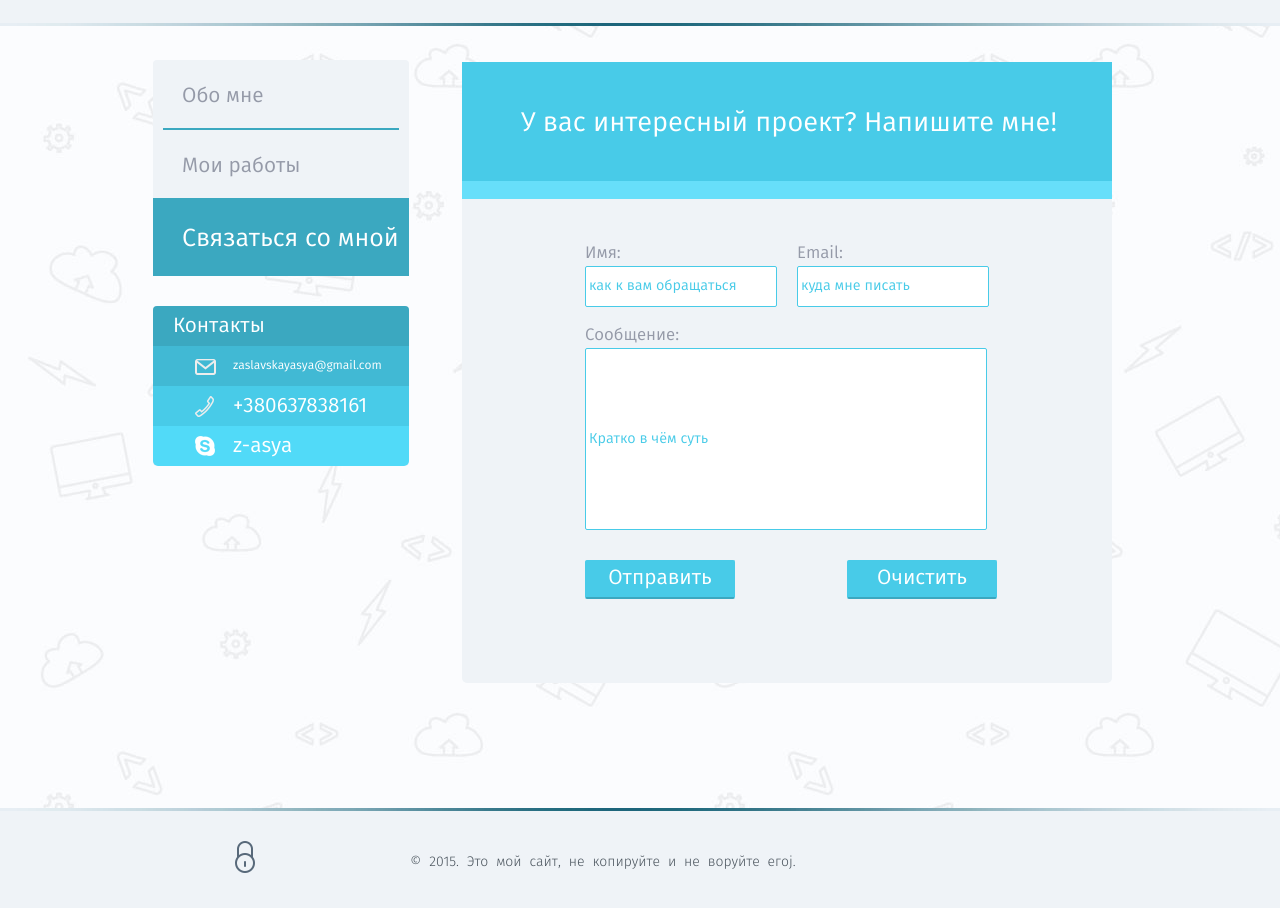
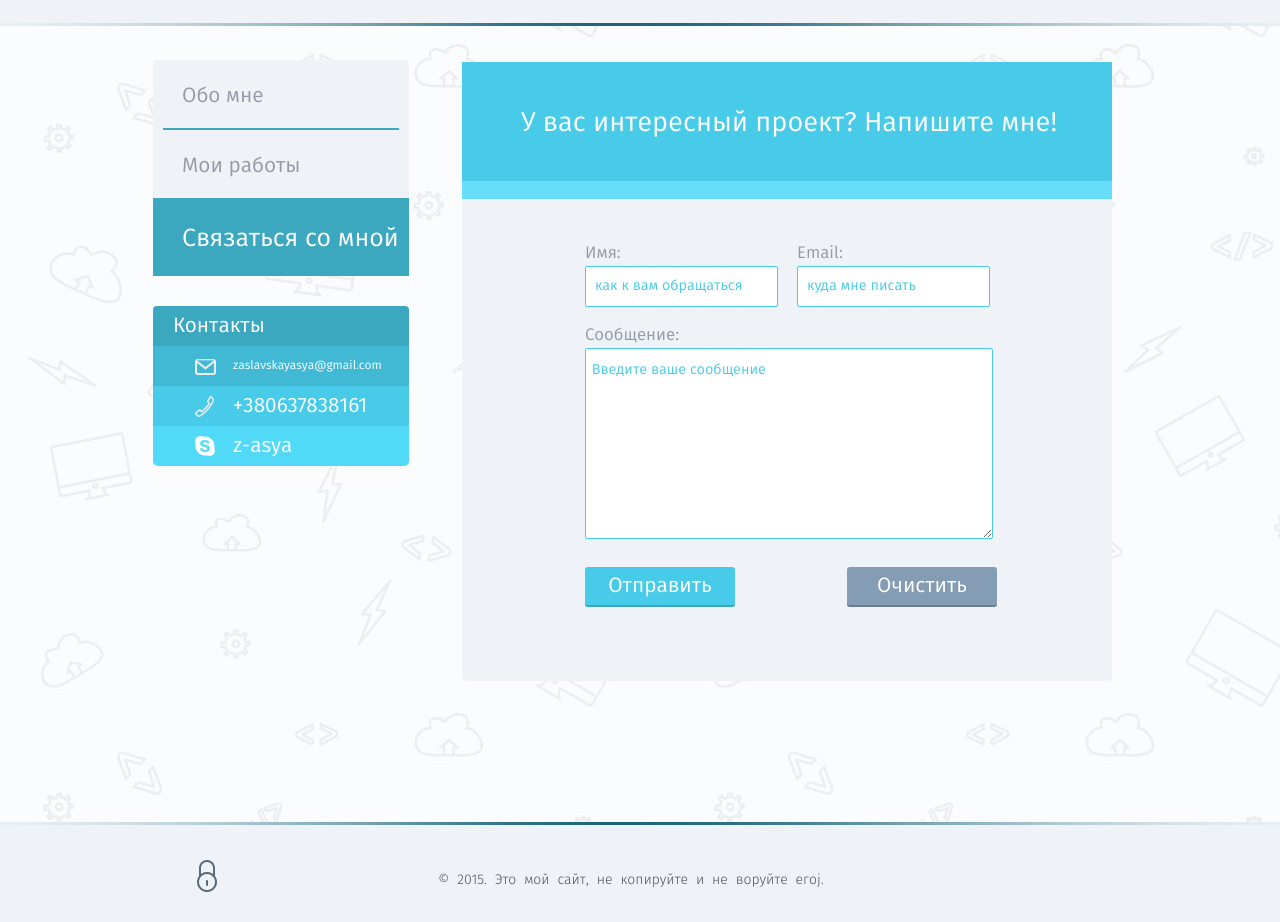
Before and after one commit to zaslavskaya/HomeW1, a website: page app/contact_asya.html in a window 1280 px wide. Shown: the part 97-1019 px from the top of the page. Drawn offline with Linux system fonts and the light colour scheme.

Commit message:
redactions

```diff
--- a/app/contact_asya.html
+++ b/app/contact_asya.html
@@ -32,7 +32,7 @@
             <div class="header_wrap">
                 <!-- LOGO -->
                 <div class="logo">
-                    <a href="#"><img src="img/logo.png" alt="logo"></a>
+                    <a href="index.html"><img src="img/logo.png" alt="logo"></a>
                     <span class="logo_hidden">Сайт портфолио</span>
                 </div>
                 <!-- LOGO END -->
@@ -44,7 +44,7 @@
                     <ul class="social cf">
                         <li class="vk"><a href="https://vk.com/id3310169"><span class="social_hidden">vk</span></a></li>
                         <li class="fb"><a href="https://www.facebook.com/moe.e.mail"><span class="social_hidden">fb</span></a></li>
-                        <li class="tw"><a href="autorization.html"><span class="social_hidden">tw</span></a></li>
+                        <li class="tw"><a href="https://twitter.com/it_Z_Asya"><span class="social_hidden">tw</span></a></li>
                         <li class="git"><a href="https://github.com/zaslavskaya"><span class="social_hidden">git</span></a></li>
                     </ul>
                 </div>
@@ -73,48 +73,44 @@
                 <!-- CONTACTS END -->
             </aside>
             <!-- LEFT BOX  unchange_content END-->
-            <section class="change_content">
+            <section class="change_content" >
                 <!-- MAIN INFORMATION -->
                 <article class="info_box">
                     <div class="info_box_cotact_head">
                         <h4 class="info_boxes_name contact_name titles_style">У вас интересный проект? Напишите мне!</h4></div>
                     <div class="cf info_about_wrap ">
-
+                        <!-- Form start-->
                         <form class="contact_form cf">
-
                             <div class="name_mail_left">
-                              <label for="resp_name">Имя:</label>
-                              <input  name="resp_name" type="mail" placeholder="как к вам обращаться"/>
+                                <label >Имя:</label>
+                                <input class="input_name" name="resp_name" type="email" placeholder="как к вам обращаться" />
                             </div>
-
-                          <div  class="name_mail_right">
-                              <label for="e-mail">Email:</label>
-                              <input  name="e-mail" type="text" placeholder="куда мне писать"/>
+                            <div class="name_mail_right">
+                                <label >Email:</label>
+                                <input class="input_mail" name="e-mail" type="text" placeholder="куда мне писать" />
                             </div>
-
-
                             <div class="message_down">
-                            <label for="call_back">Cообщение:</label>
-                            <input  name="call_back textarea" type="textarea" placeholder="Кратко в чём суть"/>
+                                <label >Cообщение:</label>
+                                <textarea rows="6" cols="50"> Введите ваше сообщение</textarea>
                             </div>
-
                             <div class="submit_buttons cf">
                                 <input class="buttons btn_left" type="submit" value="Отправить" />
                                 <input class="buttons btn_right" type="submit" value="Очистить" />
                             </div>
-
                         </form>
-
                         </div>
                         </article>
-                <!-- MAIN INFORMATION END -->
+                        <!-- Form end->
+                    </div>
+                </article>
+                <!- MAIN INFORMATION END -->
             </section>
         </section>
         <!-- CONTENT all_content END-->
         </div>
         <!--  FOOTER -->
         <div class="footer_img_wrap">
-         <a class="lock_image" href="autorization.html"></a>
+            <a class="lock_image" href="autorization.html"><span class="link_auto">A</span></a>
         </div>
         <footer class="page_footer">
             <div class="footer_content cf">
--- a/app/css/autorization.css
+++ b/app/css/autorization.css
@@ -1,14 +1,16 @@
+/* для блока автоизации*/
 
 .autorizaton_block {
     width: 590px;
-	height: 480px;
+    height: 433px;
+    padding-bottom: 100px;
+    margin: 130px auto 130px auto;
     background: #eff3f7;
-    margin: 15.5% 31.5%
 }
 
 .autoriz_name {
     height: 67px;
-  width: 100;
+
     background: #48cbe8;
     border-bottom: 15px #67dffa solid;
     font-family: 'firasans-light', arial, sans-serif;
@@ -17,32 +19,33 @@
     font-size: 2.5em;
     padding: 17px 10px 10px 10px;
 }
+/*Настройки формы*/
+.auto_form {
+    background: #eff3f7;
+}
 
-.auto_form {
-
-}
 .auto_form form {
     margin-top: -32px;
     padding: 0px 83px;
     text-align: center;
+
 }
+/*лейблы*/
 .auto_form label {
-
-
     display: inline-block;
     font-family: 'firasans-light', arial, sans-serif;
     font-size: 2.05em;
     color: #959aa8;
     display: block;
-vertical-align:top;
-
-
+    vertical-align: top;
 }
-.auto_form input[type=text], .auto_form input[type=password] {
+/* поля ввода*/
+.auto_form input[type=text],
+.auto_form input[type=password] {
     display: block;
     margin-bottom: 17px;
-  padding: 0 3px;
-  width: 416px;
+    padding: 0px 17px;
+    width: 388px;
     height: 62px;
     font-family: 'firasans-book', arial, sans-serif;
     font-size: 0.9em;
@@ -50,8 +53,10 @@ vertical-align:top;
     border: 1px solid #48cbe8;
     border-radius: 2px;
     line-height: 25px;
+
 }
-.auto_form  input[type=submit] {
+/*кнопка*/
+.auto_form input[type=submit] {
     background-color: #48cbe8;
     border-bottom: 2px solid #3ba8c0;
     border-radius: 2px;
@@ -61,24 +66,21 @@ vertical-align:top;
     margin: 17px;
     padding: 0px 65px 0px 65px;
 }
-
-
-::-webkit-input-placeholder {color:#48cbe8;}
-::-moz-placeholder          {color:#48cbe8;}/* Firefox 19+ */
-:-moz-placeholder           {color:#48cbe8;}/* Firefox 18- */
-:-ms-input-placeholder      {color:#48cbe8;}
-
-.auto_form input[type=submit]:hover {
-color:#fff;
+/* плейсхолдеры*/
+::-webkit-input-placeholder {
+    color: #48cbe8;
 }
 
-.auto_login {
+::-moz-placeholder {
+    color: #48cbe8;
+}
+/* Firefox 19+ */
 
+:-moz-placeholder {
+    color: #48cbe8;
+}
+/* Firefox 18- */
 
-
+:-ms-input-placeholder {
+    color: #48cbe8;
 }
-
-.auto_pass{
-
-
-}
--- a/app/css/contact.css
+++ b/app/css/contact.css
@@ -1,106 +1,132 @@
+/*форма обратной связи*/
+
 .info_box_cotact_head {
     background-color: #48cbe8;
     border-bottom: 18px #67dffa solid;
     height: 119px;
 }
-.contact_name{
+
+.contact_name {
     border-bottom: none;
     color: #fff;
     font-size: 1.7em;
     padding: 40px 0px 0px 59px;
 }
-
+/*имя*/
 
 .name_mail_left {
     display: inline-block;
     float: left;
     width: 200px;
+}
+/*почта*/
 
-}
-
-.name_mail_right{
+.name_mail_right {
     display: inline-block;
     float: right;
     width: 200px;
+}
+/*поле : введите сообщение*/
 
-}
 .message_down {
     display: inline-block;
     margin-top: 5px;
     width: 100%;
+}
+/*настройки формы*/
 
-
-}
 .contact_form {
     width: 412px;
     padding: 21px 103px 13px;
+}
 
-}
 .contact_form form {
     width: 500px;
+}
 
-}
 .contact_form label {
-
-height:26px;
+    height: 26px;
     font-family: 'firasans-book', arial, sans-serif;
     font-size: 1.05em;
     color: #959aa8;
-display:inline-block;
-vertical-align:top;
-*display:inline;
+    display: block;
+    vertical-align: top;
+}
 
-}
-.contact_form input {
+.input_name,
+.input_mail {
     display: inline-block;
     margin-bottom: 10px;
-  padding: 0 3px;
-   width: 184px;
+    padding: 0 9px;
+    width: 173px;
     height: 39px;
     font-family: 'firasans-book', arial, sans-serif;
     font-size: 0.9em;
     color: #48cbe8;
     border: 1px solid #48cbe8;
     border-radius: 2px;
-  line-height: 25px;
+    vertical-align: top;
 }
 
 .contact_form input[type=submit] {
-
     display: inline-block;
     color: #fff;
     width: 150px;
-  background-color: #48cbe8;
-  border-bottom: 2px solid #3ba8c0;
     font-size: 1.3em;
     position: relative;
     cursor: pointer;
+}
 
+.contact_form input[type=submit]:hover {
+    border-bottom: 0px solid #3ba8c0;
 }
-.contact_form input[type=textarea]{
-	padding-right: 20px;
-    cols: 40;
-    rows: 20;
-	height: 180px;
-	  width: 377px;
+
+textarea {
+    display: inline-block;
+    font-family: 'firasans-book', arial, sans-serif;
+    font-size: 0.9em;
+    color: #48cbe8;
+    border: 1px solid #48cbe8;
+    border-radius: 2px;
+    padding-top: 10px;
+    width: 402px;
+    height: 177px;
 }
 
 .submit_buttons {
     margin: 20px auto;
     text-align: center;
 }
-::-webkit-input-placeholder {color:#48cbe8;}
-::-moz-placeholder          {color:#48cbe8;}/* Firefox 19+ */
-:-moz-placeholder           {color:#48cbe8;}/* Firefox 18- */
-:-ms-input-placeholder      {color:#48cbe8;}
+/* кроссбраузерность плейсхолдеров*/
 
-.contact_form input[type=submit]:hover {
-   color:#ccc;
+::-webkit-input-placeholder {
+    color: #48cbe8;
 }
 
+::-moz-placeholder {
+    color: #48cbe8;
+}
+/* Firefox 19+ */
+
+:-moz-placeholder {
+    color: #48cbe8;
+}
+/* Firefox 18- */
+
+:-ms-input-placeholder {
+    color: #48cbe8;
+}
+
+.contact_form input[type=submit]:hover {}
+/* индивидуальное для кнопок*/
 .btn_left {
     float: left;
+    background-color: #48cbe8;
+    border-bottom: 2px solid #3ba8c0;
 }
+
 .btn_right {
     float: right;
+    background-color: #849db5;
+    border-bottom: 2px solid #687b8f;
 }
--- a/app/css/my_work.css
+++ b/app/css/my_work.css
@@ -205,8 +205,8 @@ background:url(../img/close.png) no-repeat;
 
 .reg_form {
   margin-left: -164px;
-  margin-top: 228px;
-  width: 360px;
+  margin-top: 50px;
+   width: 360px;
 }
 .reg_form form {
    /* margin-top: 10px; */
--- a/app/css/style.css
+++ b/app/css/style.css
@@ -88,7 +88,7 @@ body {
   border-radius: 3px;
   font-family: 'firasans-book', arial, sans-serif;
   color: #fff;
-  border-bottom: 2px solid #ccc;
+  border-bottom: 2px solid #fff;
 }
 
 .titles_style {
@@ -568,8 +568,8 @@ body {
 
 .footer_text {
     display: inline-block;
-    margin: 0;
-      padding: 23px 250px;
+   margin: 27px 278px;
+  /* padding: 23px 250px; */
     font-family: 'firasans-light', arial, sans-serif;
     font-size: 14px;
     letter-spacing: 0px;
@@ -580,33 +580,36 @@ body {
 .footer_img_wrap {
     width: 20px;
     height: 32px;
-
+    margin: 26px 10px 10px 197px;
     display: inline-block;
     background: #eff3f7 url(../img/log.png) 0px -2px;
-     margin: 5px 9px 7px 235px;
-     z-index: 9999;
-     overflow: visible;
+
+
+}
+/*.footer_img_wrap:hover {
+	 cursor: pointer;
+	 background: #eff3f7 url(../img/log.png) 0px -40px;
+}*/
+
+.link_auto {
+	  font-size: 26px;
+     padding: 2px;
+     line-height: 30px;
+
+     color: transparent;
 }
 .footer_img_wrap:hover {
-	 cursor: pointer;
-	 background: #eff3f7 url(../img/log.png) 0px -40px;
-}
-
-
-/*.footer_img_wrap:hover {
 	cursor: pointer;
 	background: #eff3f7 url(../img/log.png) 0px 34px;
 }
 
-/*.lock_image {
+.lock_image {
 	height: 30px;
 	width: 20px;
 	color: #fff;
 	z-index: 99999;
-
-
-}*/
-
+	text-decoration: none;
+}
 
 .wrapper {
     position: relative;
```
Also changed, not shown: app/autorization.html (+9 -11 lines), app/index.html (+3 -3 lines), app/work_asya.html (+5 -4 lines). Lines whose indentation alone changed are shown as unchanged.
